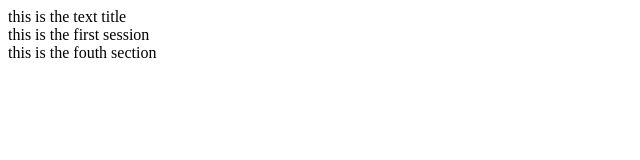
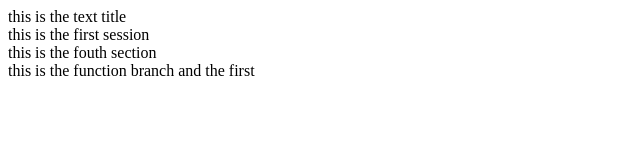
Before and after one commit to theDreamimgBoy/mytest100, a plain HTML site: page index.html in a window 1280 px wide. Shown: the whole page, without its empty margins (0-640 px from the left). Drawn offline with Linux system fonts and the light colour scheme.

Commit message:
function 分支功能一

```diff
--- a/index.html
+++ b/index.html
@@ -9,6 +9,7 @@
 	<section>
 		<div>this is the first session</div>
 		<div>this is the fouth section</div>
+		<div>this is the function branch and the first</div>
 	</section>
 </body>
 </html>
```
